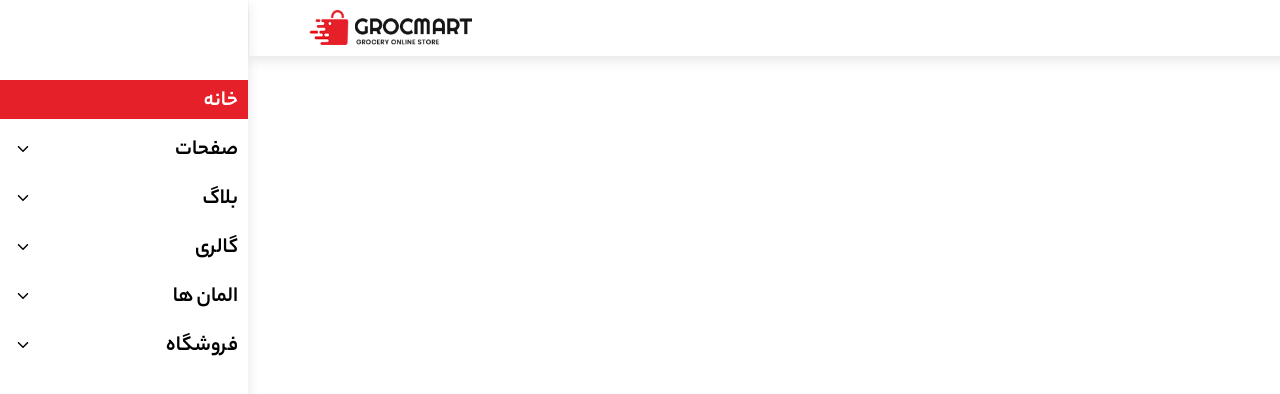
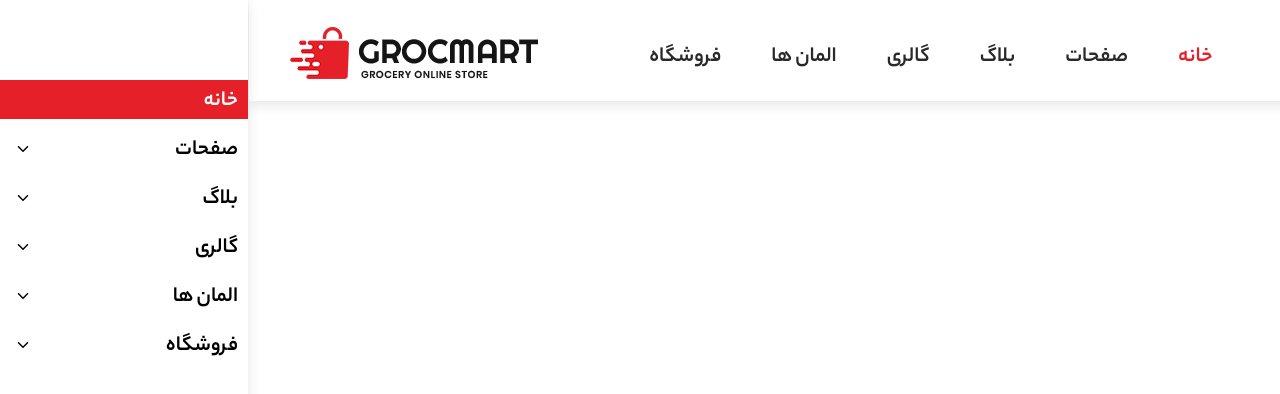
Before and after one commit to yooosef3/Food, a React (Create React App) app in the folder food/: page / in a window 1280 px wide. Shown: the top 394 px of the page. Built offline with nearby package versions, Linux system fonts and the light colour scheme.

Commit message:
header completly finished

```diff
--- a/food/src/components/Header/Header.js
+++ b/food/src/components/Header/Header.js
@@ -2,6 +2,7 @@ import React, { useState } from "react";
 
 import { AiOutlineCloseCircle } from "react-icons/ai";
 import { BsCart3 } from "react-icons/bs";
+import HeaderMenu from "./HeaderMenu";
 import LeftHamburger from "./LeftHamburger";
 import LeftSidebar from "./LeftSidebar";
 import { Link } from "react-router-dom";
@@ -35,6 +36,9 @@ const Header = () => {
             />
           )}
         </div>
+        <div className={styles.menu}>
+          <HeaderMenu />
+        </div>
         <div>
           <Link to="/home">
             <img src={logo} alt="logo" />
@@ -43,7 +47,7 @@ const Header = () => {
           <LeftSidebar />
         </div>
       </header>
-      <MobileSearch search={searchM} setSearch={setSearchM}/>
+      <MobileSearch search={searchM} setSearch={setSearchM} />
     </>
   );
 };
--- /dev/null
+++ b/food/src/components/Header/HeaderMenu.js
@@ -0,0 +1,58 @@
+import { Link } from "react-router-dom";
+import React from "react";
+import styles from "../../styles/header/HeaderMenu.module.css";
+
+const HeaderMenu = () => {
+  return (
+    <div className={styles.container}>
+      <ul>
+        <div>
+          <li>خانه</li>
+        </div>
+        <div className={styles.pages}>
+          <li>صفحات</li>
+          <section>
+            <Link to="/">درباره ما</Link>
+            <Link to="/">پیشنهاد ما</Link>
+            <Link to="/">تیم ما</Link>
+            <Link to="/">نظرات</Link>
+            <Link to="/">لیست قیمت ها</Link>
+          </section>
+        </div>
+        <div className={styles.blog}>
+          <li>بلاگ</li>
+          <section>
+            <Link to="/">گرید </Link>
+            <Link to="/">لیست </Link>
+            <Link to="/">پست</Link>
+          </section>
+        </div>
+        <div className={styles.galery}>
+          <li>گالری</li>
+          <section>
+            <Link to="/">گالری</Link>
+            <Link to="/">تمام صفحه</Link>
+            <Link to="/">کاتالوگ</Link>
+            <Link to="/">گالری تمام صفحه</Link>
+          </section>
+        </div>
+        <div className={styles.elements}>
+          <li>المان ها</li>
+        </div>
+        <div className={styles.shop}>
+          <li>فروشگاه</li>
+          <section>
+            <Link to="/">فروشگاه</Link>
+            <Link to="/">قفسه</Link>
+            <Link to="/">لیست فروشگاه</Link>
+            <Link to="/">محصولات تکی</Link>
+            <Link to="/">سبد خرید</Link>
+            <Link to="/">پرداخت</Link>
+          </section>
+        </div>
+      </ul>
+    </div>
+  );
+};
+
+export default HeaderMenu;
--- a/food/src/components/Header/RightHamburger.js
+++ b/food/src/components/Header/RightHamburger.js
@@ -2,7 +2,7 @@ import React, { useState } from 'react';
 
 import styles from '../../styles/header/RightHamburger.module.css'
 
-const RightHamburger = () => {
+const RightHamburger = ({openHam}) => {
 
     const [open, setOpen] = useState(false)
 
@@ -11,7 +11,7 @@ const RightHamburger = () => {
     }
 
     return (
-        <div className={open ? styles.clicked : styles.container} onClick={clickHandler}>
+        <div className={openHam ? styles.clicked : styles.container} onClick={clickHandler}>
             <div></div>
             <div></div>
             <div></div>
--- a/food/src/components/Header/RightSidebar.js
+++ b/food/src/components/Header/RightSidebar.js
@@ -12,7 +12,7 @@ const RightSidebar = () => {
   return (
     <div className={styles.cover}>
       <span onClick={() => setOpen(!open)}>
-        <RightHamburger className={styles.hamburg} />
+        <RightHamburger className={styles.hamburg} openHam={open}/>
       </span>
       <div className={open ? styles.container : styles.hide}>
         <div className={styles.header}>
--- a/food/src/styles/header/Header.module.css
+++ b/food/src/styles/header/Header.module.css
@@ -3,6 +3,7 @@
   display: flex;
   justify-content: space-between;
   justify-items: center;
+  align-items: center;
   background-color: #ffffff !important;
   box-shadow: rgba(0, 0, 0, 0.1) 0 4px 12px;
   padding: 10px 20px 0;
@@ -69,8 +70,22 @@
   left: 40px;
 }
 
+.menu{
+  display: none !important;
+}
+
 @media (min-width: 998px){
   .container{
-    /* padding: 30px 70px; */
+    padding: 25px 70px 10px 0px;
+  }
+
+  .container img{
+    width: 249px;
+    height: 52px;
+    margin-right: auto;
+  }
+
+  .menu{
+    display: block !important;
   }
 }
--- /dev/null
+++ b/food/src/styles/header/HeaderMenu.module.css
@@ -0,0 +1,79 @@
+.container ul {
+  display: flex;
+  list-style: none;
+  margin-left: auto;
+}
+
+ul li {
+  font-size: 22px;
+  font-weight: 600;
+  color: #292929;
+  cursor: pointer;
+  margin: 0 12px;
+  transition: all 0.2s linear;
+}
+
+ul div:first-of-type li{
+  color: #e52029;
+}
+
+ul li:hover {
+  color: #e52029;
+}
+
+.shop,
+.galery,
+.blog,
+.pages{
+    position: relative;
+}
+
+.shop section,
+.galery section,
+.blog section,
+.pages section{
+    position: absolute;
+    display: flex;
+    flex-direction: column;
+    background-color: #ffff;
+    box-shadow: rgba(0, 0, 0, 0.1) 0 4px 12px;
+    width: 210px;
+    top: 34px;
+    border-radius: 4px;
+    transform: scale(.5);
+    opacity: 0;
+    visibility: hidden;
+    transition: all .4s linear;
+}
+
+.shop:hover section,
+.galery:hover section,
+.blog:hover section,
+.pages:hover section {
+    transform: scale(1);
+    opacity: 100%;
+    visibility: visible;
+}
+
+.shop a,
+.galery a,
+.blog a,
+.pages a{
+    color: #292929;
+    font-weight: 500;
+    padding:10px;
+    transition: all .2s linear;
+}
+
+.shop a:hover,
+.galery a:hover,
+.blog a:hover,
+.pages a:hover{
+    color: #e52029;
+}
+
+@media (min-width:1200px) {
+    ul li{
+        margin: 0 25px;
+    }
+}
--- a/food/src/styles/header/LeftSidebar.module.css
+++ b/food/src/styles/header/LeftSidebar.module.css
@@ -9,8 +9,8 @@
   left: -249px;
   height: 100vh;
   width: 248px;
-  z-index: -10 !important;
   transition: all 0.3s linear;
+  z-index: -2;
 }
 
 .open {
@@ -25,8 +25,8 @@
   height: 100vh;
   width: 248px;
   transition: all 0.3s linear;
-  z-index: -10;
   overflow-y: auto;
+  z-index: -2;
 }
 
 .open p {
@@ -36,9 +36,9 @@
 .container div li,
 .open div li {
   list-style: none;
-  margin-bottom: 15px;
+  margin:0 0 15px 0;
   transition: all 0.2s linear;
-  padding: 5px 25px 0;
+  padding:0 24px 0 0;
 }
 
 .container div li a,
@@ -48,8 +48,8 @@
 
 .open ul,
 .container ul {
-  padding: 0;
-  margin: 0;
+  padding: 0 ;
+  margin: 0 ;
   padding-top: 15px;
   overflow: hidden;
   background-color: #e8e8e87a;
--- a/food/src/styles/header/MobileSearch.module.css
+++ b/food/src/styles/header/MobileSearch.module.css
@@ -3,7 +3,7 @@
   height: 45px;
   left: 0;
   right: 0;
-  top: 0;
+  top: 0 !important;
   display: flex;
   opacity: 100%;
   visibility: visible;
@@ -16,7 +16,9 @@
 .hide {
   position: relative;
   height: 45px;
-  top: -15px ;
+  top: -15px;
+  right: 0;
+  left: 0;
   opacity: 0;
   visibility: hidden;
   transition: all 0.3s linear;
@@ -51,6 +53,7 @@ input {
   height: 100%;
   border: none;
   padding-right: 10px;
+  font-size: 26px;
 }
 
 input::placeholder {
@@ -79,7 +82,7 @@ input:focus {
         background-color: rgb(0, 0, 0) !important;
         opacity: 85%;
         height: 100vh;
-        top: -56px;
+        top: -101px !important;
         z-index: 1000;
     }
 
@@ -91,6 +94,8 @@ input:focus {
 
     input{
         background-color: transparent;
+        color: #ffff;
+        font-size: 28px;
     }
 
     input::placeholder {
--- a/food/src/styles/header/RightHamburger.module.css
+++ b/food/src/styles/header/RightHamburger.module.css
@@ -4,7 +4,7 @@
   align-items: center;
   align-items: flex-end;
   position: absolute;
-  top: -22px;
+  top: -12px;
   right: 40px;
   width: 30px;
   gap: 3px;
@@ -19,7 +19,7 @@
   align-items: center;
   align-items: flex-end;
   position: absolute;
-  top: -22px;
+  top: -12px;
   right: 40px;
   width: 30px;
   gap: 3px;
@@ -29,7 +29,7 @@
 }
 
 .container div {
-  background-color: black;
+  background-color: #292929;
   width: 5px;
   height: 5px;
   border-radius: 5px;
@@ -40,7 +40,7 @@
 }
 
 .clicked div {
-    background-color: black;
+    background-color: #292929;
     width: 5px;
     height: 5px;
     border-radius: 5px;
@@ -54,3 +54,26 @@
 .clicked:hover div {
   background-color: #e52029;
 }
+
+@media (min-width:992px){
+  .container {
+    gap: 5px;
+  }
+  .container div:nth-child(-n + 3){
+    width: 25px !important;
+    height: 3px;
+  }
+
+  .container:hover div:first-child{
+    width: 14px !important;
+  }
+
+  .container:hover div:last-child{
+    width: 25px ;
+  }
+
+  .container div:last-of-type{
+    width: 14px;
+    height: 3px;
+  }
+}
--- a/food/src/styles/header/RightSidebar.module.css
+++ b/food/src/styles/header/RightSidebar.module.css
@@ -6,7 +6,7 @@
     flex-direction: column;
     position: absolute;
     right: 0;
-    top: 0;
+    top: -5px;
     height: 100vh;
     z-index: 20;
     transition: all .3s linear;
@@ -47,7 +47,7 @@
     flex-direction: column;
     position: absolute;
     right: -280px;
-    top: 0;
+    top: -5px;
     height: 100vh;
     z-index: 20;
     transition: all .3s linear;
@@ -116,3 +116,16 @@
 .close div:nth-child(2){
     transform: rotate(-45deg);
 }
+
+@media (min-width:992px) {
+    .hide{
+        right: -412px;
+        top: -33px;
+    }
+
+    .container{
+        width: 330px;
+        top: -33px;
+        right: -50px;
+    }
+}
```
Also changed, not shown: food/src/styles/header/SidebarSwiper.module.css (line endings or trailing spaces).
